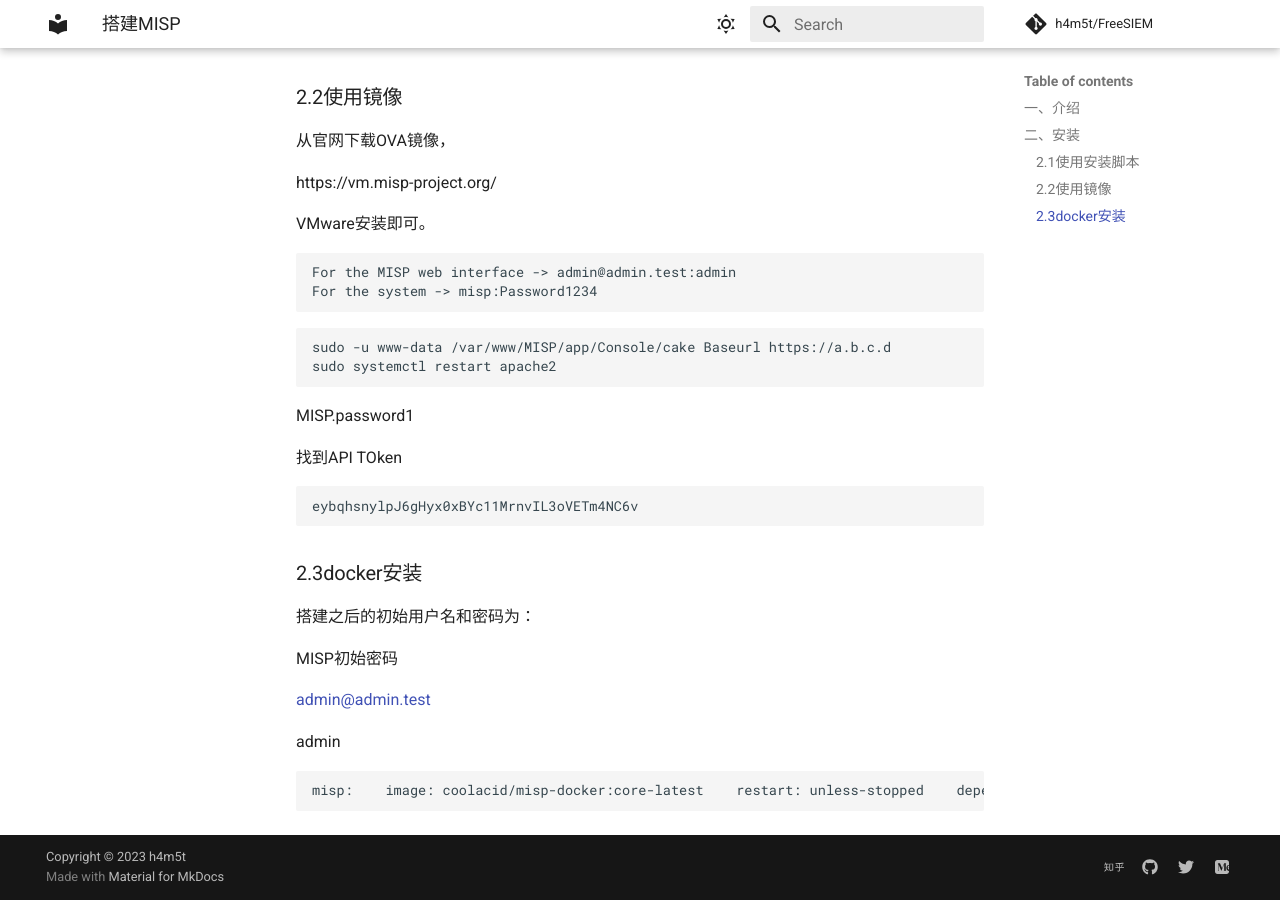
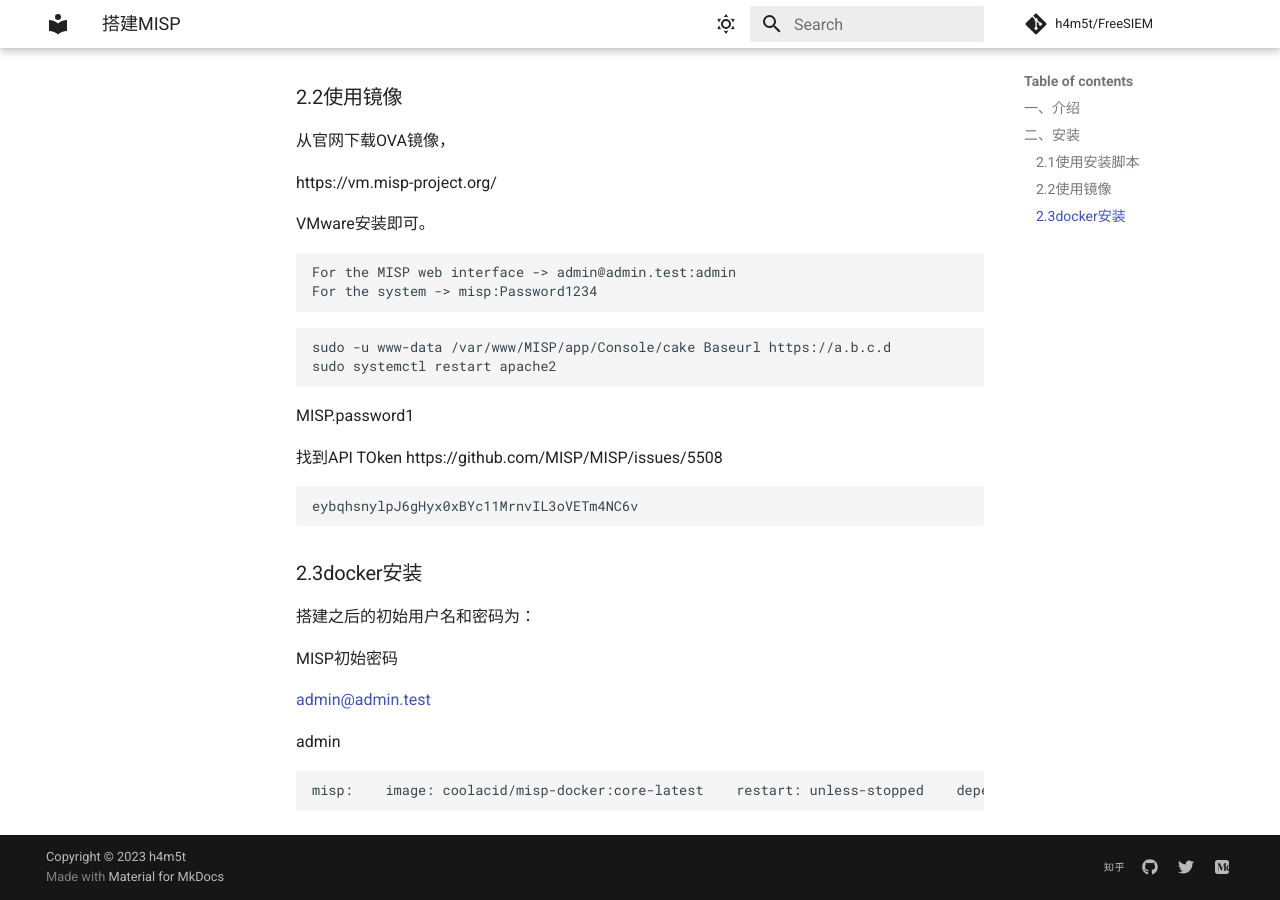
Before and after one commit to h4m5t/FreeSIEM, an MkDocs documentation site: the page built from docs/install_MISP.md, in a window 1280 px wide and 900 px high, scrolled down 904 px. Built offline with MkDocs 1.6.1 and Material for MkDocs 9.7.7, drawn with Linux system fonts in a browser that asks for light colours; comment, search, counter and statistics services are not loaded; some of the changed lines change nothing that is shown.

Commit message:
Update install_MISP.md

````diff
--- a/docs/install_MISP.md
+++ b/docs/install_MISP.md
@@ -52,6 +52,7 @@
 MISP.password1
 
 找到API TOken
+https://github.com/MISP/MISP/issues/5508
 
 ```
 eybqhsnylpJ6gHyx0xBYc11MrnvIL3oVETm4NC6v
````
